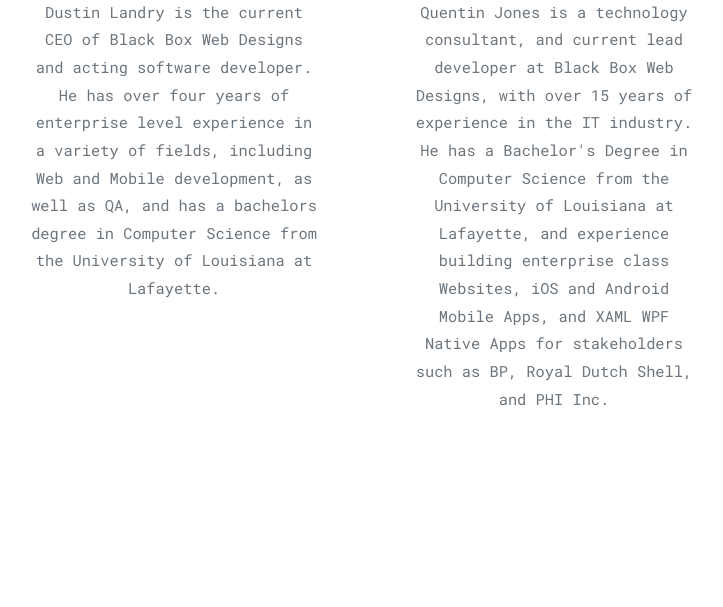
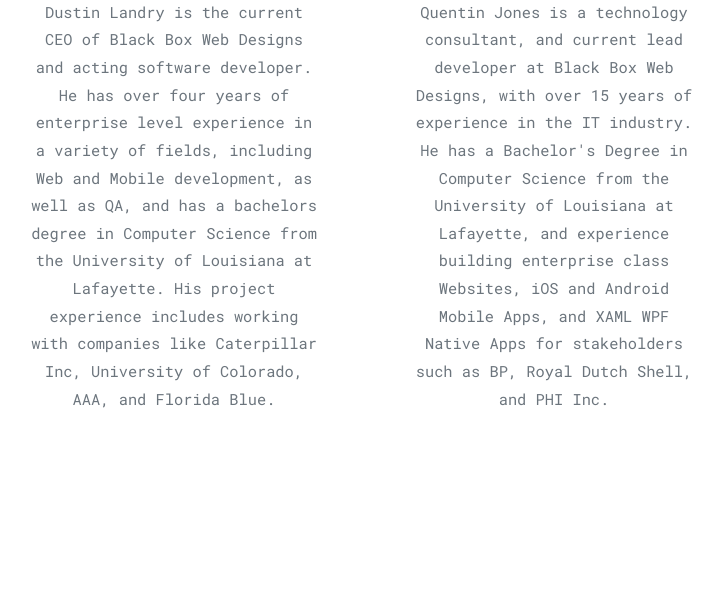
Before and after one commit to Duskamo/mycompany_gui, a Django app: page /about in a window 1280 px wide. Shown: the part 2291-2898 px from the top of the page, without its empty margins (276-999 px from the left). Run offline with Django 3.2, Linux system fonts and the light colour scheme; some libraries are stand-ins or nearby versions.

Commit message:
Updated dustins about me bio, added new client project to portfolio

```diff
--- a/mysite/gui/templates/gui/about.html
+++ b/mysite/gui/templates/gui/about.html
@@ -82,7 +82,7 @@
             <a href="#"><img src="{% static 'gui/assets/dustin.png' %}" alt="Image Placeholder" class="img-fluid"></a>
             <div class="media-body">
               <h3 class="mt-0 text-black">Dustin Landry</h3>
-              <p>Dustin Landry is the current CEO of Black Box Web Designs and acting software developer. He has over four years of enterprise level experience in a variety of fields, including Web and Mobile development, as well as QA, and has a bachelors degree in Computer Science from the University of Louisiana at Lafayette.</p>
+              <p>Dustin Landry is the current CEO of Black Box Web Designs and acting software developer. He has over four years of enterprise level experience in a variety of fields, including Web and Mobile development, as well as QA, and has a bachelors degree in Computer Science from the University of Louisiana at Lafayette. His project experience includes working with companies like Caterpillar Inc, University of Colorado, AAA, and Florida Blue.</p>
             </div>
           </div>
         </div>
--- a/mysite/gui/views.py
+++ b/mysite/gui/views.py
@@ -60,6 +60,14 @@
                'client':'Sailboats of Navarre Beach',
                'website_link':"",
                'pic_1':'project_5.png'
+    },{
+               'project_title':'Hyperfocal Distance Calculator',
+               'project_details_1':"This project helped out a photography client with a prexisting website by building a tool that calculated the hyperfocal distance of an object.",
+               'project_details_2':"Our team built the calculations tool with an interesting use of inputs and animations to help the tool become more interactive and user friendly with its users.",
+               'roles':'HTML/CSS, Javascript/Jquery',
+               'client':'Pixels and Wanderlust',
+               'website_link':"http://pixelsandwanderlust.com",
+               'pic_1':'project_6_2.png'
     }]
 
 
```
Also changed, not shown: mysite/gui/templates/gui/portfolio.html (+10 -0 lines), mysite/gui/static/gui/assets/project_6_1.png (added), mysite/gui/static/gui/assets/project_6_2.png (added).
